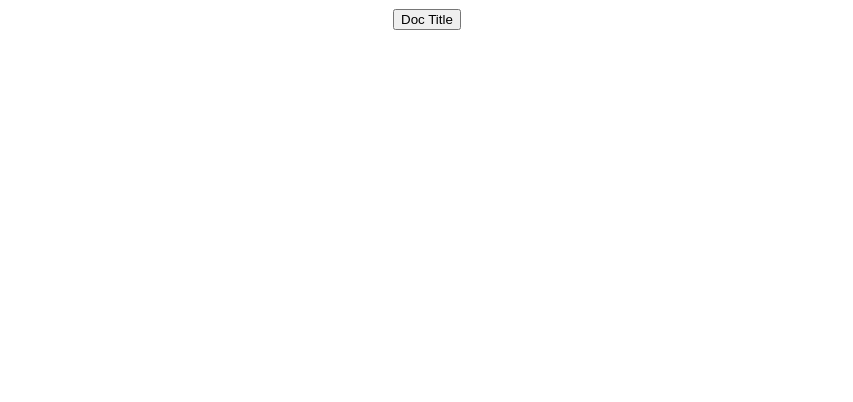
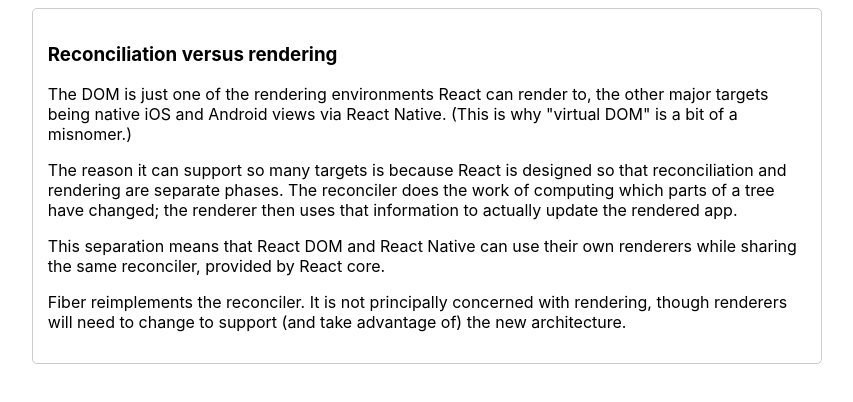
Before and after one commit to rkshawon/Advance-React, a React (Vite) app: page / in a window 1280 px wide. Shown: the top 402 px of the page, without its empty margins (213-1066 px from the left). Built offline with nearby package versions, Linux system fonts and the light colour scheme.

Commit message:
Add notes folder

```diff
--- a/src/App.css
+++ b/src/App.css
@@ -1,4 +1,3 @@
 #root {
   margin: 0 auto;
-  text-align: center;
 }
--- a/src/App.tsx
+++ b/src/App.tsx
@@ -1,8 +1,25 @@
 import "./App.css";
-import DocTitle from "./components/custome-hook";
+// import DocTitle from "./components/custome-hook";
+import Notes from "./notes";
 
 function App() {
-  return <DocTitle />;
+  return (
+    <div
+      style={{
+        width: "60%",
+        display: "flex",
+        flexDirection: "column",
+        justifyContent: "center",
+        margin: "auto",
+        border: "1px solid #ccc",
+        borderRadius: "5px",
+        padding: "15px",
+      }}
+    >
+      {/* <DocTitle /> */}
+      <Notes />
+    </div>
+  );
 }
 
 export default App;
--- /dev/null
+++ b/src/notes/fiber.tsx
@@ -0,0 +1,33 @@
+const Fiber = () => {
+  return (
+    <div>
+      <div dir="auto">
+        <h3 dir="auto">Reconciliation versus rendering</h3>
+        <p dir="auto">
+          The DOM is just one of the rendering environments React can render to,
+          the other major targets being native iOS and Android views via React
+          Native. (This is why "virtual DOM" is a bit of a misnomer.)
+        </p>
+        <p dir="auto">
+          The reason it can support so many targets is because React is designed
+          so that reconciliation and rendering are separate phases. The
+          reconciler does the work of computing which parts of a tree have
+          changed; the renderer then uses that information to actually update
+          the rendered app.
+        </p>
+        <p dir="auto">
+          This separation means that React DOM and React Native can use their
+          own renderers while sharing the same reconciler, provided by React
+          core.
+        </p>
+        <p dir="auto">
+          Fiber reimplements the reconciler. It is not principally concerned
+          with rendering, though renderers will need to change to support (and
+          take advantage of) the new architecture.
+        </p>
+      </div>
+    </div>
+  );
+};
+
+export default Fiber;
--- /dev/null
+++ b/src/notes/index.tsx
@@ -0,0 +1,11 @@
+import Fiber from "./fiber";
+
+const Feature = () => {
+  return (
+    <div>
+      <Fiber />
+    </div>
+  );
+};
+
+export default Feature;
```
